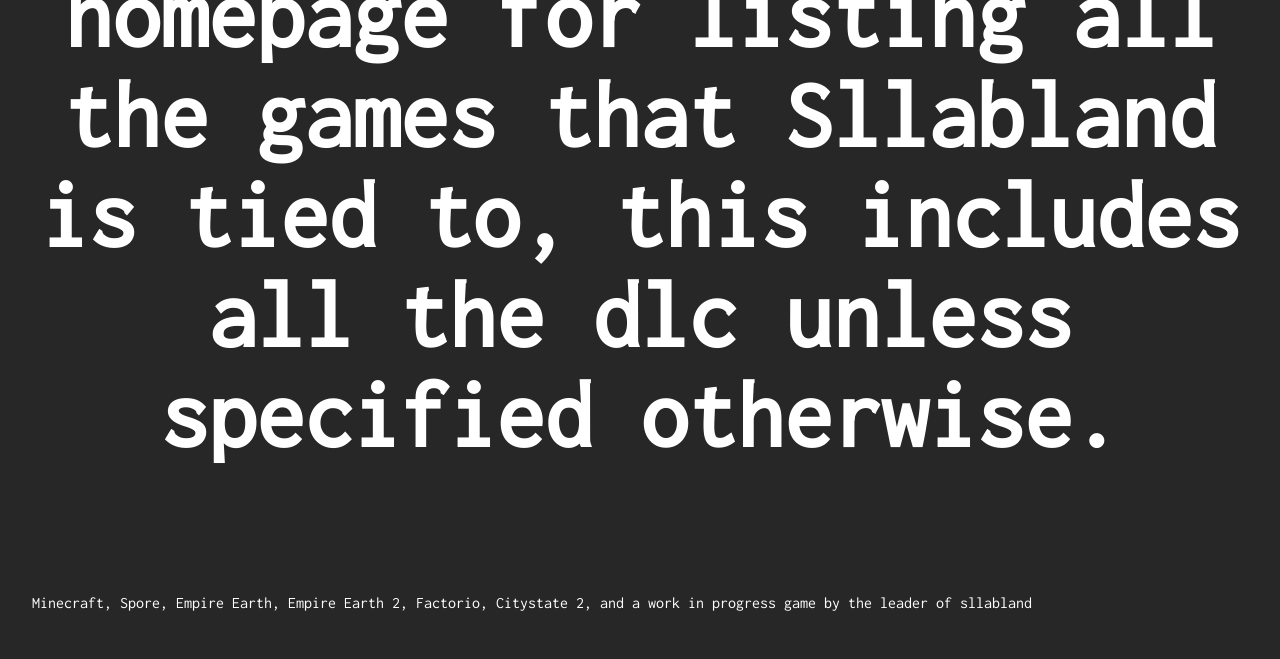
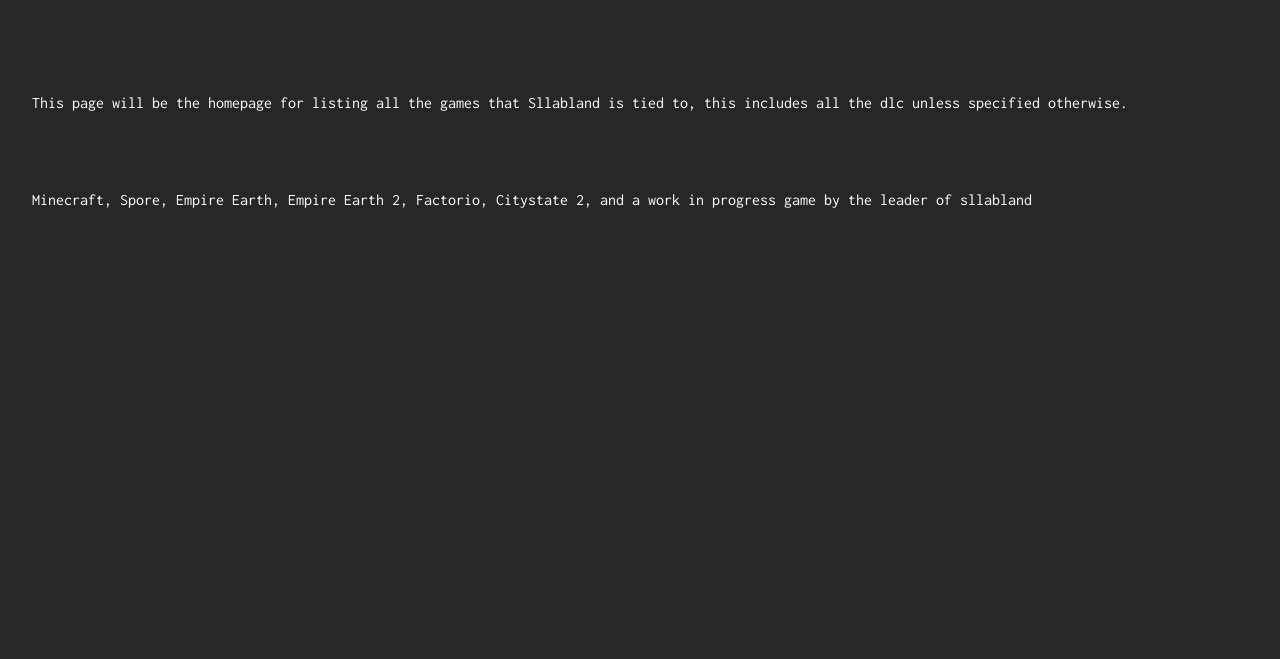
Before and after one commit to Sllabland/sllabland.github.io, a plain HTML site: page general/gamesrelated.html in a window 1280 px wide. Shown: the part 231-890 px from the top of the page. After the commit the page ends 800 px from the top, so only its background shows below. Drawn offline with Linux system fonts and the light colour scheme.

Commit message:
Update gamesrelated.html

```diff
--- a/general/gamesrelated.html
+++ b/general/gamesrelated.html
@@ -4,7 +4,8 @@
   <title>Sllabland - Related Games</title>
  <link rel="stylesheet" href="../resources/styles.css">
 </head>
-<h1>This page will be the homepage for listing all the games that Sllabland is tied to, this includes all the dlc unless specified otherwise.</h1>
+<h1>Sllabland - Game related</h1>
+<p>This page will be the homepage for listing all the games that Sllabland is tied to, this includes all the dlc unless specified otherwise.</p>
 <p>Minecraft, Spore, Empire Earth, Empire Earth 2, Factorio, Citystate 2, and a work in progress game by the leader of sllabland</p>
 <body>
 </body>
```
